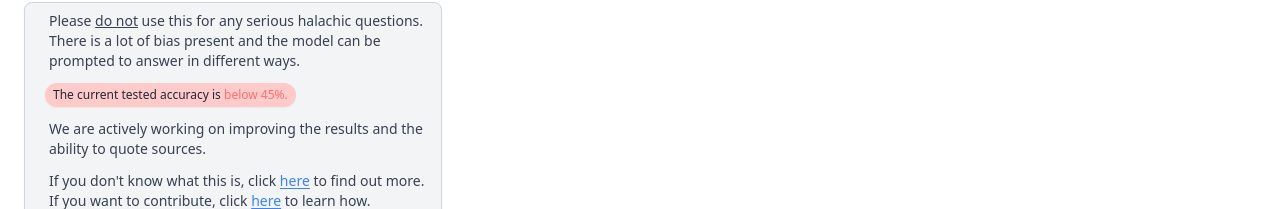
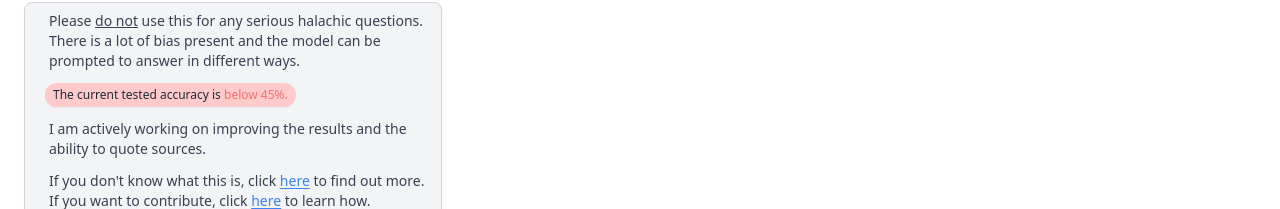
Before and after one commit to Shaun-Regenbaum/personal-site, a SvelteKit app: page /torahgpt in a window 1280 px wide. Shown: the part 126-335 px from the top of the page. Built offline with nearby package versions, Linux system fonts and the light colour scheme.

Commit message:
changed to first person

```diff
--- a/src/routes/torahgpt/+page.svelte
+++ b/src/routes/torahgpt/+page.svelte
@@ -45,7 +45,7 @@
 				</p>
 			</div>
 			<p class="ml-4 mb-3 text-sm max-w-sm font-medium text-gray-700">
-				We are actively working on improving the results and the ability to quote sources.
+				I am actively working on improving the results and the ability to quote sources.
 			</p>
 			<p class="ml-4 text-sm max-w-sm font-medium text-gray-700">
 				If you don't know what this is, click <a
```
